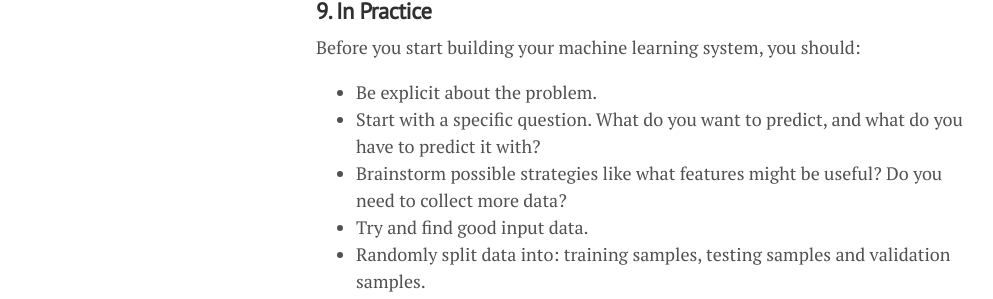
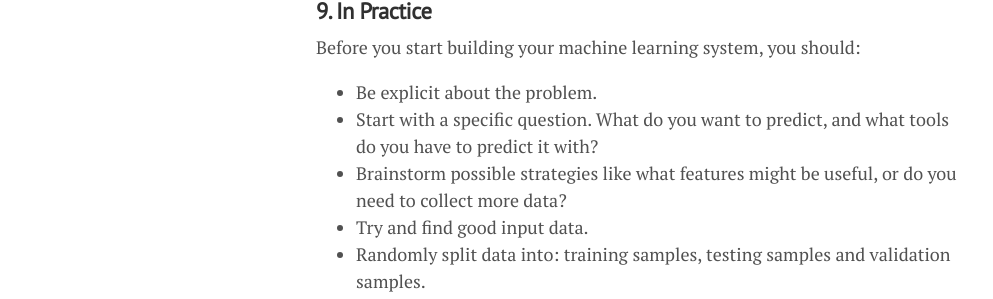
Before and after one commit to lgeurts/lgeurts.github.io, a Jekyll site: the page built from _posts/2018-06-29-artificial-intelligence-basics.md, in a window 1280 px wide and 900 px high, scrolled down 5843 px. Shown: the part 153-452 px from the top of the window, without its empty margins (0-993 px from the left). Built offline with Jekyll 4.4.1, drawn with Linux system fonts in a browser that asks for light colours; nearby versions of some CDN libraries.

Commit message:
Update 2018-06-29-artificial-intelligence-basics.md

```diff
--- a/_posts/2018-06-29-artificial-intelligence-basics.md
+++ b/_posts/2018-06-29-artificial-intelligence-basics.md
@@ -158,8 +158,8 @@ Generally, a binary classifier is a function that can be applied to features (X)
 Before you start building your machine learning system, you should:
 
 * Be explicit about the problem.
-* Start with a specific question. What do you want to predict, and what do you have to predict it with?
-* Brainstorm possible strategies like what features might be useful? Do you need to collect more data?
+* Start with a specific question. What do you want to predict, and what tools do you have to predict it with?
+* Brainstorm possible strategies like what features might be useful, or do you need to collect more data?
 * Try and find good input data.
 * Randomly split data into: training samples, testing samples and validation samples.
 * Use features of, or features built from, the data that may help with prediction.
```
